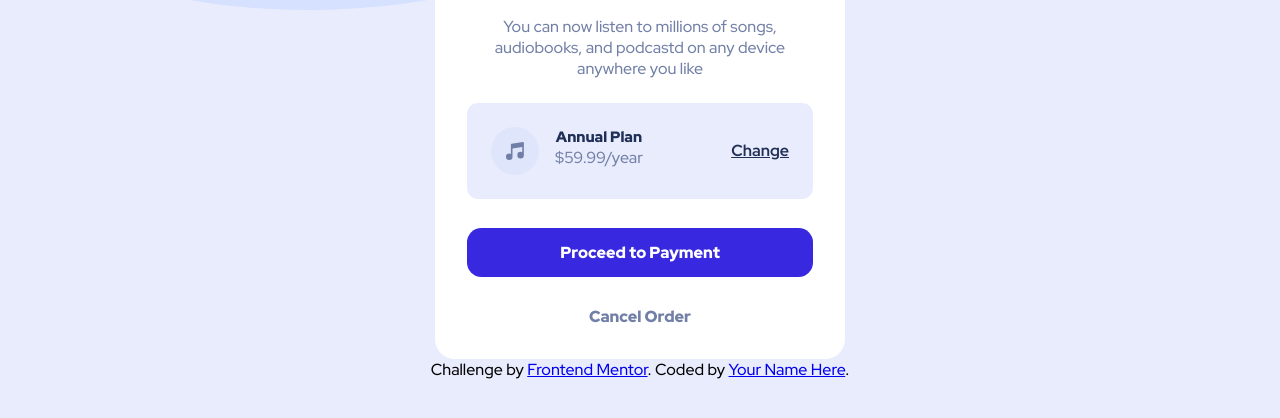
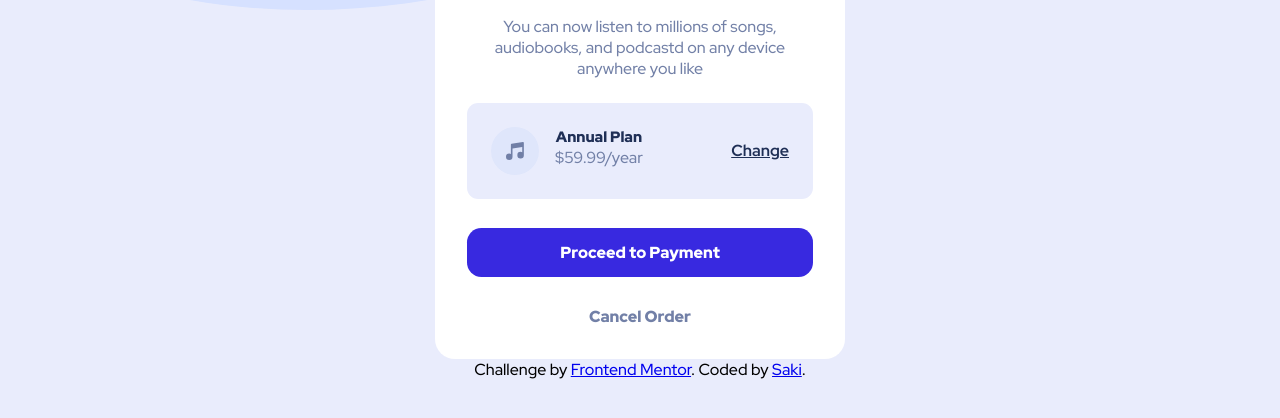
Before and after one commit to llKillerQueenll/order-summary, a plain HTML site: page index.html in a window 1280 px wide. Shown: the part 358-776 px from the top of the page. Drawn offline with Linux system fonts and the light colour scheme.

Commit message:
Update index.html

```diff
--- a/index.html
+++ b/index.html
@@ -45,7 +45,7 @@
       Challenge by
       <a href="https://www.frontendmentor.io?ref=challenge" target="_blank"
         >Frontend Mentor</a
-      >. Coded by <a href="#">Your Name Here</a>.
+      >. Coded by <a href="#">Saki</a>.
     </div>
   </body>
 </html>
```
